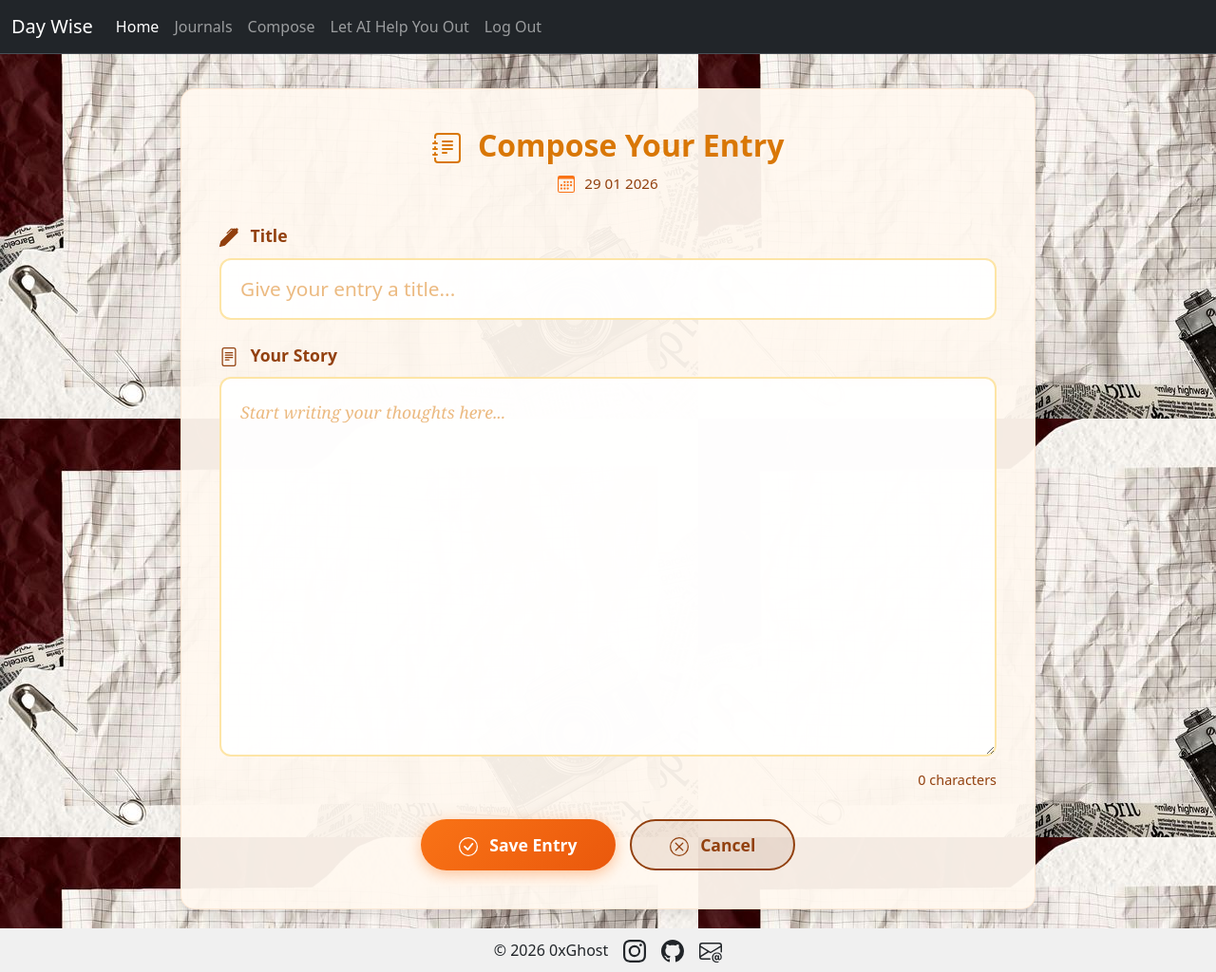
After one commit to 0xGhost63/Day-Wise, a Flask app: page /compose in a window 1280 px wide. The commit adds this page. Shown: the whole page at 95% size. Run offline with Flask 3, Linux system fonts and the light colour scheme.

Commit message:
2nd Day Completed

```diff
--- a/app.py
+++ b/app.py
@@ -1,9 +1,12 @@
+import json
+import random
 from flask import Flask,render_template,url_for,redirect,request,flash,session
 from dotenv import load_dotenv
 import os
 from flask_sqlalchemy import SQLAlchemy
 from datetime import datetime
 from flask_bcrypt import Bcrypt
+from datetime import datetime
 
 app=Flask(__name__)
 
@@ -17,6 +20,9 @@ app.config["SQLALCHEMY_TRACK_MODIFICATIONS"] = False
 db=SQLAlchemy(app)
 bcrypt = Bcrypt(app)
 
+## loading the quotes from the json file into a list
+with open('quotes.json',"r",encoding="utf-8") as f:
+    quotes=json.load(f)
 
 class User(db.Model):
 
@@ -122,16 +128,82 @@ def register():
 @app.route('/home',methods=["GET"])
 def home():
 
+
+    #quote
+    quote_obj=random.choice(quotes)
+    quote=quote_obj['quote']
+    author=quote_obj['author']
+
     user_id=session.get('user_id')
     user=User.query.get(user_id)
+    if not user:
+        session.clear()
+        return redirect(url_for('login'))
+
+
+
 
     username=user.username
     entries=user.diaries
+
+    # total entries
     leng = len(entries)
 
+    #this month entries
+    now=datetime.now()
+    this_month=now.month
 
-    return render_template('home.html',username=username)
+    listt=Diary.query.filter_by(user_id=user.id).order_by(Diary.diary_time).all()
+    diary_times=[d.diary_time for d in listt]
 
+    ## it returns data lik this ::
+    # 2026-01-29 21:01:00
+    # 2026-01-29 21:11:00
+
+    ## and month returns like :
+    # 1
+
+    this_month_counter=0
+
+    for time in diary_times:
+        if time.month==this_month:
+            this_month_counter=this_month_counter+1
+
+
+
+
+
+    return render_template('home.html',username=username,quote=quote,author=author,total_entries=leng,this_month=this_month_counter)
+
+
+@app.route('/compose',methods=['GET','POST'])
+def compose():
+    now=datetime.now().strftime('%d %m %Y')
+    if request.method=="POST":
+        title=request.form.get('title')
+        data=request.form.get('content')
+        user_id=session.get('user_id')
+
+        if not user_id:
+            return redirect(url_for('login'))
+
+        else:
+            entry=Diary(title=title,user_id=user_id,content=data)
+            db.session.add(entry)
+            db.session.commit()
+            flash("Sumbitted! :)")
+            return redirect(url_for('home'))
+
+    return render_template('compose.html',current_date=now)
+
+
+## add the journals method here !
+
+
+@app.route('/logout')
+def logout():
+    session.clear()
+    return redirect(url_for('login'))
 
 if __name__=="__main__":
     print("Hello World")
--- a/templates/base.html
+++ b/templates/base.html
@@ -56,10 +56,11 @@
           </button>
           <div class="collapse navbar-collapse" id="navbarNavAltMarkup">
             <div class="navbar-nav">
-              <a class="nav-link active" aria-current="page" href="#">Home</a>
+              <a class="nav-link active" aria-current="page" href="{{ url_for('home') }}">Home</a>
               <a class="nav-link" href="#">Journals</a>
-              <a class="nav-link" href="#">Compose</a>
+              <a class="nav-link" href="{{ url_for('compose') }}">Compose</a>
               <a class="nav-link" href="#">Let AI Help You Out</a>
+              <a class="nav-link" href="{{ url_for('logout') }}">Log Out</a>
 
             </div>
           </div>
--- /dev/null
+++ b/templates/compose.html
@@ -0,0 +1,302 @@
+{% extends "base.html" %}
+
+{% block title %}Compose{% endblock %}
+
+{% block content %}
+<style>
+  .compose-container {
+    max-width: 900px;
+    margin: 0 auto;
+    background: rgba(255, 248, 240, 0.95);
+    border-radius: 15px;
+    padding: 40px;
+    border: 1px solid rgba(255, 200, 150, 0.3);
+    box-shadow: 0 4px 15px rgba(0, 0, 0, 0.1);
+  }
+
+  .compose-header {
+    text-align: center;
+    margin-bottom: 30px;
+  }
+
+  .compose-header h1 {
+    color: #d97706;
+    font-size: 2rem;
+    font-weight: 600;
+    margin-bottom: 10px;
+  }
+
+  .compose-header p {
+    color: #92400e;
+    font-size: 1rem;
+  }
+
+  .form-label {
+    color: #92400e;
+    font-weight: 600;
+    font-size: 1.1rem;
+    margin-bottom: 10px;
+  }
+
+  .title-input {
+    width: 100%;
+    padding: 15px 20px;
+    font-size: 1.3rem;
+    border: 2px solid rgba(251, 191, 36, 0.4);
+    border-radius: 12px;
+    background: rgba(255, 255, 255, 0.9);
+    color: #78350f;
+    font-weight: 500;
+    transition: all 0.3s;
+  }
+
+  .title-input:focus {
+    outline: none;
+    border-color: #f97316;
+    box-shadow: 0 0 0 4px rgba(249, 115, 22, 0.1);
+    background: #ffffff;
+  }
+
+  .title-input::placeholder {
+    color: #d97706;
+    opacity: 0.5;
+  }
+
+  .diary-textarea {
+    width: 100%;
+    min-height: 400px;
+    padding: 20px;
+    font-size: 1.1rem;
+    line-height: 1.8;
+    border: 2px solid rgba(251, 191, 36, 0.4);
+    border-radius: 12px;
+    background: rgba(255, 255, 255, 0.9);
+    color: #78350f;
+    font-family: 'Georgia', 'Times New Roman', serif;
+    resize: vertical;
+    transition: all 0.3s;
+  }
+
+  .diary-textarea:focus {
+    outline: none;
+    border-color: #f97316;
+    box-shadow: 0 0 0 4px rgba(249, 115, 22, 0.1);
+    background: #ffffff;
+  }
+
+  .diary-textarea::placeholder {
+    color: #d97706;
+    opacity: 0.5;
+    font-style: italic;
+  }
+
+  .action-buttons {
+    display: flex;
+    gap: 15px;
+    justify-content: center;
+    margin-top: 30px;
+  }
+
+  .btn-save {
+    padding: 12px 40px;
+    font-size: 1.1rem;
+    font-weight: 600;
+    background: linear-gradient(135deg, #f97316 0%, #ea580c 100%);
+    border: none;
+    border-radius: 50px;
+    color: white;
+    box-shadow: 0 4px 15px rgba(249, 115, 22, 0.4);
+    transition: transform 0.3s;
+    cursor: pointer;
+  }
+
+  .btn-save:hover {
+    transform: translateY(-3px);
+    box-shadow: 0 6px 20px rgba(249, 115, 22, 0.6);
+  }
+
+  .btn-cancel {
+    padding: 12px 40px;
+    font-size: 1.1rem;
+    font-weight: 600;
+    background: rgba(120, 53, 15, 0.1);
+    border: 2px solid #92400e;
+    border-radius: 50px;
+    color: #92400e;
+    cursor: pointer;
+    transition: all 0.3s;
+  }
+
+  .btn-cancel:hover {
+    background: rgba(120, 53, 15, 0.2);
+    transform: translateY(-2px);
+  }
+
+  .char-count {
+    text-align: right;
+    color: #92400e;
+    font-size: 0.9rem;
+    margin-top: 8px;
+  }
+
+  .date-info {
+    display: flex;
+    align-items: center;
+    justify-content: center;
+    gap: 10px;
+    color: #92400e;
+    font-size: 0.95rem;
+    margin-bottom: 25px;
+  }
+
+  .date-info svg {
+    color: #f97316;
+  }
+
+  @media (max-width: 768px) {
+    .compose-container {
+      padding: 25px 20px;
+    }
+
+    .compose-header h1 {
+      font-size: 1.5rem;
+    }
+
+    .title-input {
+      font-size: 1.1rem;
+      padding: 12px 15px;
+    }
+
+    .diary-textarea {
+      font-size: 1rem;
+      min-height: 300px;
+    }
+
+    .action-buttons {
+      flex-direction: column;
+    }
+
+    .btn-save, .btn-cancel {
+      width: 100%;
+    }
+  }
+</style>
+
+<div class="compose-container">
+
+  <div class="compose-header">
+    <h1>
+      <svg xmlns="http://www.w3.org/2000/svg" width="32" height="32" fill="currentColor" class="bi bi-journal-text me-2" viewBox="0 0 16 16" style="vertical-align: middle;">
+        <path d="M5 10.5a.5.5 0 0 1 .5-.5h2a.5.5 0 0 1 0 1h-2a.5.5 0 0 1-.5-.5m0-2a.5.5 0 0 1 .5-.5h5a.5.5 0 0 1 0 1h-5a.5.5 0 0 1-.5-.5m0-2a.5.5 0 0 1 .5-.5h5a.5.5 0 0 1 0 1h-5a.5.5 0 0 1-.5-.5m0-2a.5.5 0 0 1 .5-.5h5a.5.5 0 0 1 0 1h-5a.5.5 0 0 1-.5-.5"/>
+        <path d="M3 0h10a2 2 0 0 1 2 2v12a2 2 0 0 1-2 2H3a2 2 0 0 1-2-2v-1h1v1a1 1 0 0 0 1 1h10a1 1 0 0 0 1-1V2a1 1 0 0 0-1-1H3a1 1 0 0 0-1 1v1H1V2a2 2 0 0 1 2-2"/>
+        <path d="M1 5v-.5a.5.5 0 0 1 1 0V5h.5a.5.5 0 0 1 0 1h-2a.5.5 0 0 1 0-1zm0 3v-.5a.5.5 0 0 1 1 0V8h.5a.5.5 0 0 1 0 1h-2a.5.5 0 0 1 0-1zm0 3v-.5a.5.5 0 0 1 1 0v.5h.5a.5.5 0 0 1 0 1h-2a.5.5 0 0 1 0-1z"/>
+      </svg>
+      Compose Your Entry
+    </h1>
+    <div class="date-info">
+      <svg xmlns="http://www.w3.org/2000/svg" width="18" height="18" fill="currentColor" class="bi bi-calendar3" viewBox="0 0 16 16">
+        <path d="M14 0H2a2 2 0 0 0-2 2v12a2 2 0 0 0 2 2h12a2 2 0 0 0 2-2V2a2 2 0 0 0-2-2M1 3.857C1 3.384 1.448 3 2 3h12c.552 0 1 .384 1 .857v10.286c0 .473-.448.857-1 .857H2c-.552 0-1-.384-1-.857z"/>
+        <path d="M6.5 7a1 1 0 1 0 0-2 1 1 0 0 0 0 2m3 0a1 1 0 1 0 0-2 1 1 0 0 0 0 2m3 0a1 1 0 1 0 0-2 1 1 0 0 0 0 2m-9 3a1 1 0 1 0 0-2 1 1 0 0 0 0 2m3 0a1 1 0 1 0 0-2 1 1 0 0 0 0 2m3 0a1 1 0 1 0 0-2 1 1 0 0 0 0 2m3 0a1 1 0 1 0 0-2 1 1 0 0 0 0 2m-9 3a1 1 0 1 0 0-2 1 1 0 0 0 0 2m3 0a1 1 0 1 0 0-2 1 1 0 0 0 0 2m3 0a1 1 0 1 0 0-2 1 1 0 0 0 0 2"/>
+      </svg>
+      <span>{{ current_date }}</span>
+    </div>
+  </div>
+
+<form action="{{ url_for('compose') }}" method="POST">
+    <!-- Title Input -->
+    <div class="mb-4">
+      <label for="entry-title" class="form-label">
+        <svg xmlns="http://www.w3.org/2000/svg" width="20" height="20" fill="currentColor" class="bi bi-pen me-2" viewBox="0 0 16 16" style="vertical-align: middle;">
+          <path d="m13.498.795.149-.149a1.207 1.207 0 1 1 1.707 1.708l-.149.148a1.5 1.5 0 0 1-.059 2.059L4.854 14.854a.5.5 0 0 1-.233.131l-4 1a.5.5 0 0 1-.606-.606l1-4a.5.5 0 0 1 .131-.232l9.642-9.642a.5.5 0 0 0-.642.056L6.854 4.854a.5.5 0 1 1-.708-.708L9.44.854A1.5 1.5 0 0 1 11.5.796a1.5 1.5 0 0 1 1.998-.001"/>
+        </svg>
+        Title
+      </label>
+      <input
+        type="text"
+        class="title-input"
+        id="entry-title"
+        name="title"
+        placeholder="Give your entry a title..."
+        required
+        maxlength="100"
+      >
+    </div>
+
+    <!-- Diary Textarea -->
+    <div class="mb-3">
+      <label for="entry-content" class="form-label">
+        <svg xmlns="http://www.w3.org/2000/svg" width="20" height="20" fill="currentColor" class="bi bi-file-text me-2" viewBox="0 0 16 16" style="vertical-align: middle;">
+          <path d="M5 4a.5.5 0 0 0 0 1h6a.5.5 0 0 0 0-1zm-.5 2.5A.5.5 0 0 1 5 6h6a.5.5 0 0 1 0 1H5a.5.5 0 0 1-.5-.5M5 8a.5.5 0 0 0 0 1h6a.5.5 0 0 0 0-1zm0 2a.5.5 0 0 0 0 1h3a.5.5 0 0 0 0-1z"/>
+          <path d="M2 2a2 2 0 0 1 2-2h8a2 2 0 0 1 2 2v12a2 2 0 0 1-2 2H4a2 2 0 0 1-2-2zm10-1H4a1 1 0 0 0-1 1v12a1 1 0 0 0 1 1h8a1 1 0 0 0 1-1V2a1 1 0 0 0-1-1"/>
+        </svg>
+        Your Story
+      </label>
+      <textarea
+        class="diary-textarea"
+        id="entry-content"
+        name="content"
+        placeholder="Start writing your thoughts here..."
+        required
+      ></textarea>
+      <div class="char-count">
+        <span id="char-counter">0</span> characters
+      </div>
+    </div>
+
+    <!-- Action Buttons -->
+    <div class="action-buttons">
+      <button type="submit" class="btn-save">
+        <svg xmlns="http://www.w3.org/2000/svg" width="20" height="20" fill="currentColor" class="bi bi-check-circle me-2" viewBox="0 0 16 16" style="vertical-align: middle;">
+          <path d="M8 15A7 7 0 1 1 8 1a7 7 0 0 1 0 14m0 1A8 8 0 1 0 8 0a8 8 0 0 0 0 16"/>
+          <path d="m10.97 4.97-.02.022-3.473 4.425-2.093-2.094a.75.75 0 0 0-1.06 1.06L6.97 11.03a.75.75 0 0 0 1.079-.02l3.992-4.99a.75.75 0 0 0-1.071-1.05"/>
+        </svg>
+        Save Entry
+      </button>
+      <button type="button" class="btn-cancel" onclick="window.location.href='{{ url_for('home') }}'">
+        <svg xmlns="http://www.w3.org/2000/svg" width="20" height="20" fill="currentColor" class="bi bi-x-circle me-2" viewBox="0 0 16 16" style="vertical-align: middle;">
+          <path d="M8 15A7 7 0 1 1 8 1a7 7 0 0 1 0 14m0 1A8 8 0 1 0 8 0a8 8 0 0 0 0 16"/>
+          <path d="M4.646 4.646a.5.5 0 0 1 .708 0L8 7.293l2.646-2.647a.5.5 0 0 1 .708.708L8.707 8l2.647 2.646a.5.5 0 0 1-.708.708L8 8.707l-2.646 2.647a.5.5 0 0 1-.708-.708L7.293 8 4.646 5.354a.5.5 0 0 1 0-.708"/>
+        </svg>
+        Cancel
+      </button>
+    </div>
+  </form>
+</div>
+
+<script>
+  // Character counter
+  const textarea = document.getElementById('entry-content');
+  const charCounter = document.getElementById('char-counter');
+
+  textarea.addEventListener('input', function() {
+    charCounter.textContent = this.value.length;
+  });
+
+  // Auto-save to localStorage (optional - prevents data loss)
+  textarea.addEventListener('input', function() {
+    localStorage.setItem('draft_content', this.value);
+  });
+
+  document.getElementById('entry-title').addEventListener('input', function() {
+    localStorage.setItem('draft_title', this.value);
+  });
+
+  // Load draft on page load
+  window.addEventListener('load', function() {
+    const draftTitle = localStorage.getItem('draft_title');
+    const draftContent = localStorage.getItem('draft_content');
+
+    if (draftTitle) document.getElementById('entry-title').value = draftTitle;
+    if (draftContent) {
+      document.getElementById('entry-content').value = draftContent;
+      charCounter.textContent = draftContent.length;
+    }
+  });
+
+  // Clear draft after successful save
+  document.querySelector('form').addEventListener('submit', function() {
+    localStorage.removeItem('draft_title');
+    localStorage.removeItem('draft_content');
+  });
+</script>
+{% endblock %}
```
Also changed, not shown: quotes.json (added, +202 -0 lines), templates/home.html (+40 -28 lines), instance/Users_Data.db, 1 other file.
